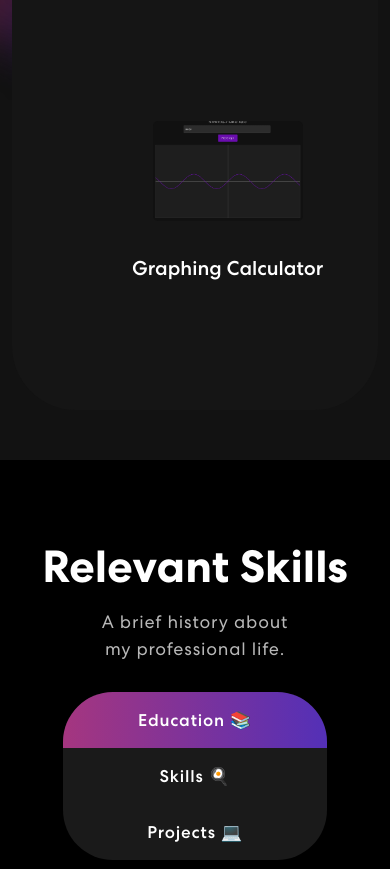
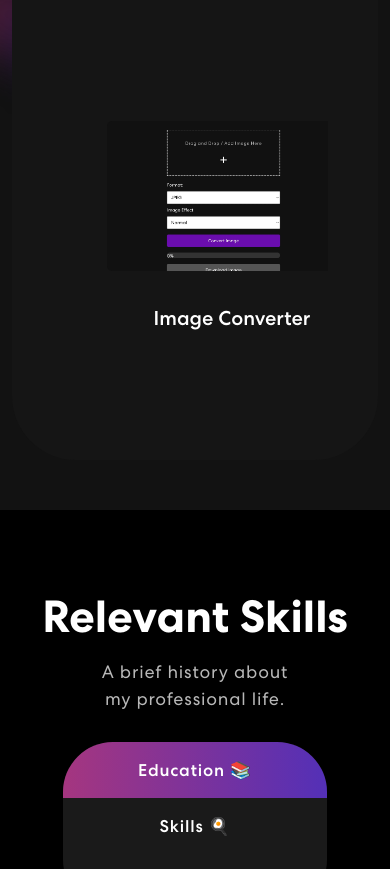
Before and after one commit to arash-esfandiari/portfolio, a React (Create React App) app: page / in a window 390 px wide. Shown: the part 1650-2519 px from the top of the page. Built offline with nearby package versions, Linux system fonts and the light colour scheme; no server answers.

Commit message:
Created Harmony. Changed the app slider

```diff
--- a/src/App.css
+++ b/src/App.css
@@ -422,8 +422,8 @@ nav.navbar .navbar-toggler[aria-expanded="true"] .navbar-toggler-icon {
   }
 
   .horizontal-slider .item img {
-    width: 160px;
-    height: 110px;
+    width: 260px;
+    height: 160px;
   }
 }
 .background-image-left {
--- a/src/components/RandomApps.js
+++ b/src/components/RandomApps.js
@@ -20,10 +20,10 @@ export const RandomApps = () => {
   const sliderRef = useRef(null);
 
   const extApps = [
+    { name: "Image Converter", image: ImgConverterImg, component: <ImageConverter /> },
     { name: "Graphing Calculator", image: grapgingCalcImg, component: <GraphingCalculator /> },
     { name: "Python IDE", image: pythonIdeImg, component: <PythonIde /> },
-    { name: "Simple Sprint Manager", image: sprintManagerImg, component: <SprintManager /> },
-    { name: "Image Converter", image: ImgConverterImg, component: <ImageConverter /> },
+    { name: "Simple Sprint Manager", image: sprintManagerImg, component: <SprintManager /> }
   ];
 
   const handleAppClick = (appName, component) => {
```
